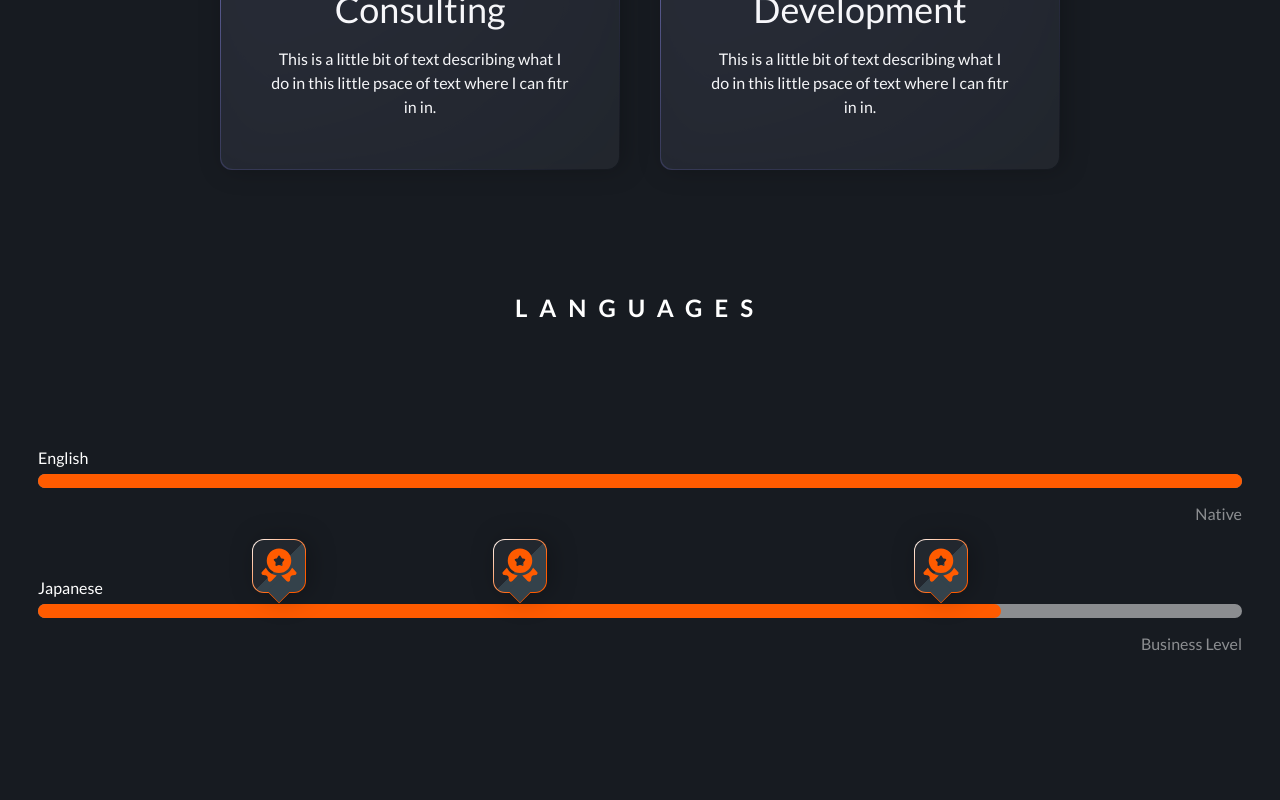
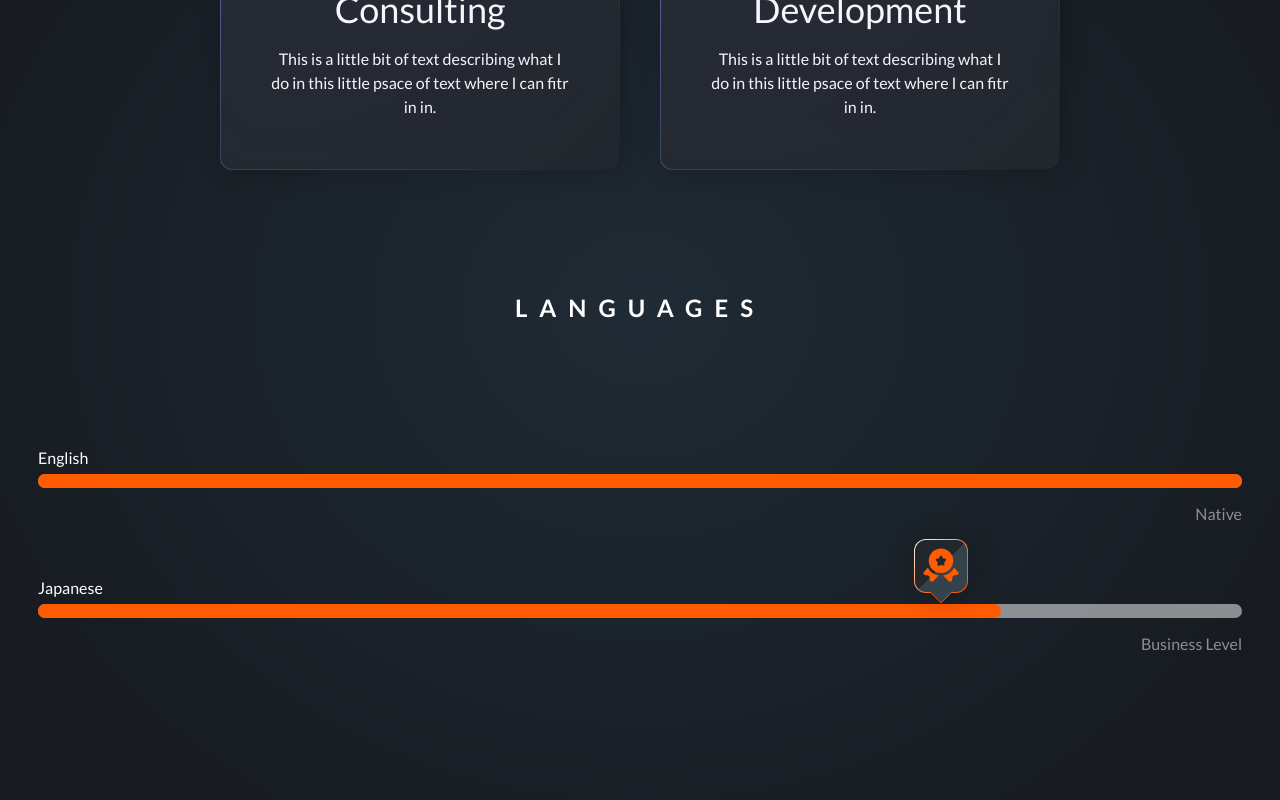
Before and after one commit to Hanayou/hanayou.dev.legacy, a Next.js app: page / in a window 1280 px wide. Shown: the part 2455-3255 px from the top of the page. Built offline with nearby package versions, Linux system fonts and the light colour scheme.

Commit message:
Fix other background gradient overflow on mobile

```diff
--- a/src/app/globals.css
+++ b/src/app/globals.css
@@ -19,7 +19,7 @@
   }
 
   h1 {
-    @apply text-[3.75rem] font-bold leading-[100%] lg:text-[4.5rem];
+    @apply text-[3rem] font-bold leading-[100%] lg:text-[4.5rem];
   }
 
   h2 {
--- a/src/app/page.tsx
+++ b/src/app/page.tsx
@@ -22,7 +22,7 @@ export default function Home() {
           </Heading>
           <SkillsList />
 
-          <h4 className="relative font-bold uppercase tracking-[0.5em]">languages{/* <BackgroundGradient /> */}</h4>
+          <h4 className="relative font-bold uppercase tracking-[0.5em]">languages<BackgroundGradient /></h4>
           <section className='w-full flex flex-col gap-y-[50px]'>
             <SkillProgressBar skillName='English' skillLevelPercent={100} skillLevelText='Native' />
             <SkillProgressBar
@@ -30,8 +30,6 @@ export default function Home() {
               skillLevelPercent={80}
               skillLevelText='Business Level'
               milestones={[
-                { title: 'JLPT N5', description: 'Passed the Japanese Language Proficient Test (JLPT) N5 level.', date: new Date('2013-12-01'), achievedPercentage: 20 },
-                { title: 'JLPT N3', description: 'Passed the Japanese Language Proficient Test (JLPT) N3 level.', date: new Date('2014-12-01'), achievedPercentage: 40 },
                 { title: 'JLPT N2', description: 'Passed the Japanese Language Proficient Test (JLPT) N2 level.', date: new Date('2018-12-01'), achievedPercentage: 75 },
               ]}
             />
--- a/src/widgets/background-gradient/ui/BackgroundGradient.tsx
+++ b/src/widgets/background-gradient/ui/BackgroundGradient.tsx
@@ -1,7 +1,7 @@
 export default function BackgroundGradient() {
   return (
-    <div
-      className="absolute -z-50 pointer-events-none top-[50%] left-[50%] translate-x-[-50%] translate-y-[-50%] w-[1835px] h-[1583px] bg-[radial-gradient(40.00%_40.00%_at_50.00%_50.00%,rgba(113,202,252,0.30)_0%,rgba(58,66,79,0.00)_100%)] opacity-[30%]"
-    />
+    <div className="absolute -z-50 w-screen h-[1583px] pointer-events-none top-[50%] left-[50%] translate-x-[-50%]  translate-y-[-50%] overflow-x-hidden">
+      <div className="absolute -z-50 pointer-events-none top-[50%] left-[50%] translate-x-[-50%] translate-y-[-50%] w-[1835px] h-[1583px] bg-[radial-gradient(40.00%_40.00%_at_50.00%_50.00%,rgba(113,202,252,0.30)_0%,rgba(58,66,79,0.00)_100%)] opacity-[30%]" />
+    </div>
   )
 }
--- a/src/widgets/hero/ui/ProfileImage.tsx
+++ b/src/widgets/hero/ui/ProfileImage.tsx
@@ -7,10 +7,10 @@ export default function ProfileImage() {
   return (
     <motion.div
       className='m-auto z-0 relative w-[250px] lg:w-[350px] h-[250px] lg:h-[350px] bg-bgPrimary rounded-full'
-        initial={{ scale: 0.8, opacity: 0 }}
+        initial={{ scale: 1, opacity: 0 }}
         animate={{ scale: 1, opacity: 1 }}
         transition={{ duration: 1, delay: 0.3 }}
-        exit={{ scale: 0.8, opacity: 0 }}
+        exit={{ scale: 1, opacity: 0 }}
       >
       <div className='absolute h-[1583px] w-screen -z-10 pointer-events-none top-[50%] left-[50%] translate-x-[-50%] translate-y-[-50%] overflow-x-hidden'>
         <div className='absolute -z-10 pointer-events-none top-[50%] left-[50%] translate-x-[-50%] translate-y-[-50%] w-[1835px] h-[1583px] bg-[radial-gradient(40.00%_40.00%_at_50.00%_50.00%,rgba(113,202,252,0.30)_0%,rgba(58,66,79,0.00)_100%)] opacity-[72%]' />
--- a/src/widgets/skills-list/ui/SkillsList.tsx
+++ b/src/widgets/skills-list/ui/SkillsList.tsx
@@ -69,6 +69,7 @@ export default function SkillsList() {
       variants={container}
       initial="hidden"
       whileInView="visible"
+      viewport={{ once: true }}
     >
       {cards.map((card, index) => (
         <motion.div key={index} variants={item}>
```
